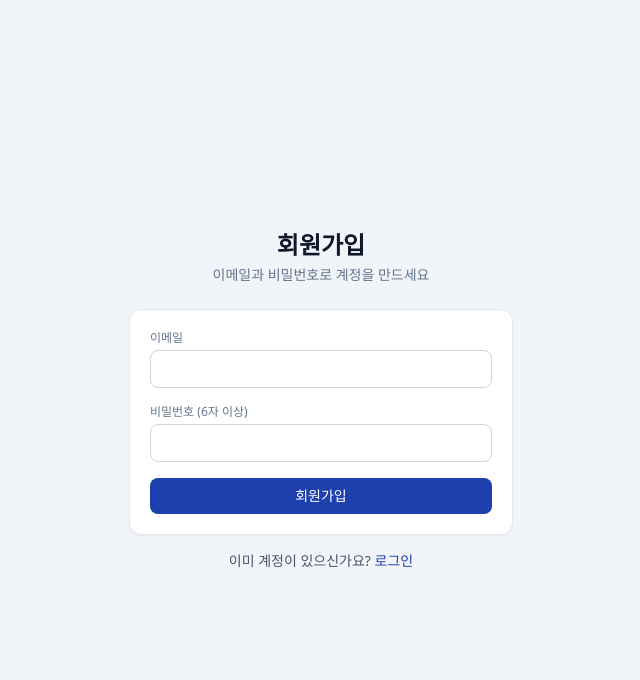
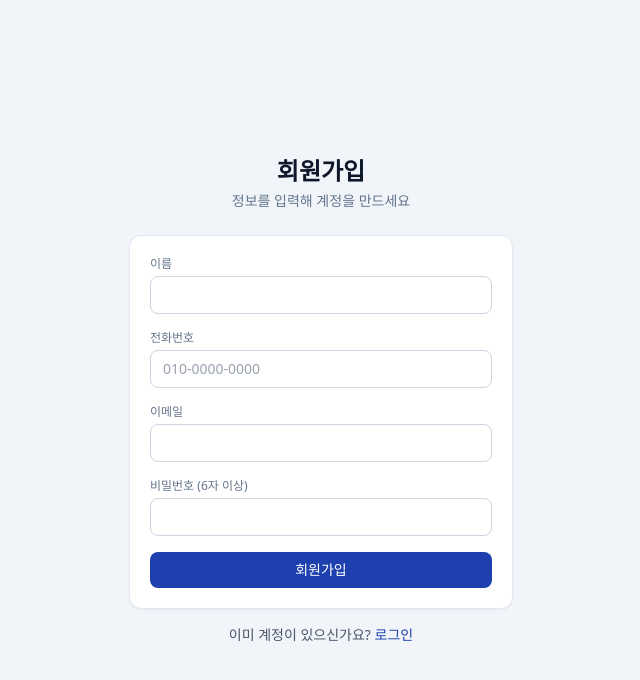
Before and after one commit to youbro0210/b2b-sales-dashboard, a Next.js app: page /signup in a window 1280 px wide. Shown: the top 680 px of the page, without its empty margins (319-959 px from the left). Built offline with nearby package versions, Linux system fonts and the light colour scheme; no server answers.

Commit message:
Update page.tsx

```diff
--- a/app/signup/page.tsx
+++ b/app/signup/page.tsx
@@ -7,6 +7,8 @@ import { signUp } from "@/lib/actions";
 
 export default function SignupPage() {
   const router = useRouter();
+  const [name, setName] = useState("");
+  const [phone, setPhone] = useState("");
   const [email, setEmail] = useState("");
   const [password, setPassword] = useState("");
   const [error, setError] = useState<string | null>(null);
@@ -16,7 +18,7 @@ export default function SignupPage() {
     e.preventDefault();
     setLoading(true);
     setError(null);
-    const res = await signUp(email, password);
+    const res = await signUp(email, password, name, phone);
     if (!res.ok) {
       setError(res.error ?? "가입에 실패했습니다.");
       setLoading(false);
@@ -27,13 +29,32 @@ export default function SignupPage() {
   }
 
   return (
-    <div className="min-h-screen flex items-center justify-center px-4">
+    <div className="min-h-screen flex items-center justify-center px-4 py-8">
       <div className="w-full max-w-sm">
         <h1 className="text-2xl font-bold text-center mb-1">회원가입</h1>
         <p className="text-sm text-slate-500 text-center mb-6">
-          이메일과 비밀번호로 계정을 만드세요
+          정보를 입력해 계정을 만드세요
         </p>
         <form onSubmit={handleSignup} className="card space-y-4">
+          <div>
+            <label className="label">이름</label>
+            <input
+              className="input"
+              value={name}
+              onChange={(e) => setName(e.target.value)}
+              required
+            />
+          </div>
+          <div>
+            <label className="label">전화번호</label>
+            <input
+              type="tel"
+              className="input"
+              value={phone}
+              onChange={(e) => setPhone(e.target.value)}
+              placeholder="010-0000-0000"
+            />
+          </div>
           <div>
             <label className="label">이메일</label>
             <input
```
